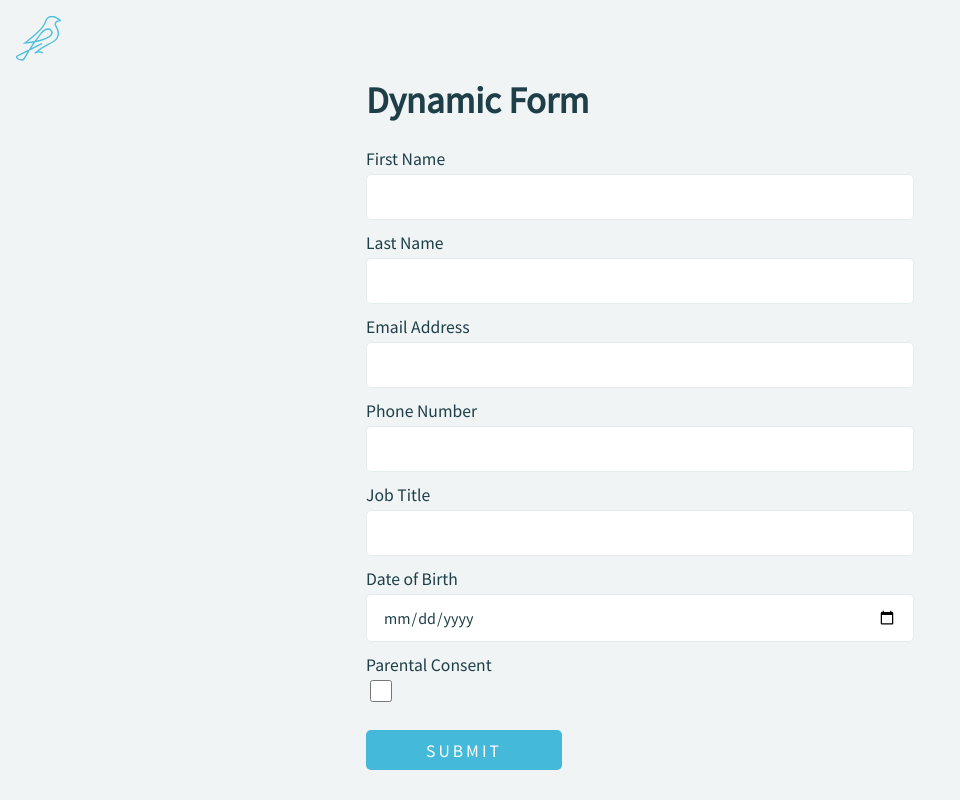
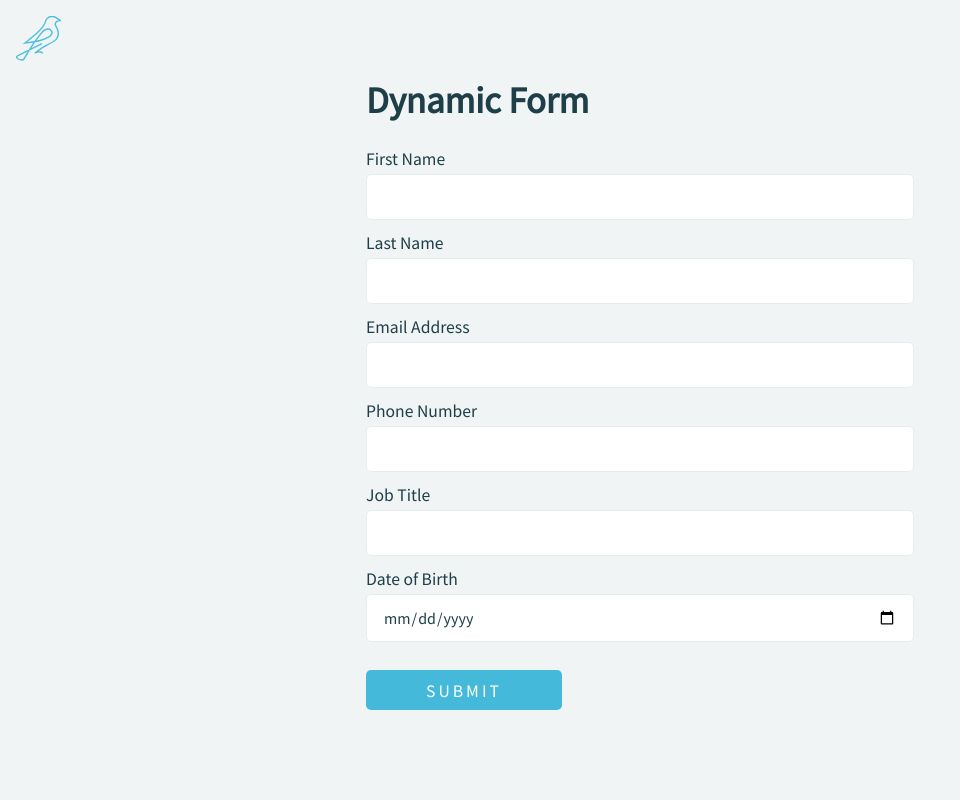
Before and after one commit to leroywan/dynamic-form, a React (Create React App) app: page / in a window 1280 px wide. Shown: the whole page, without its empty margins (0-960 px from the left). Built offline with nearby package versions, Linux system fonts and the light colour scheme.

Commit message:
Add form logic

```diff
--- a/src/App.css
+++ b/src/App.css
@@ -1,10 +1,15 @@
-.app::before, .app::after{
-  content: ' ';
+.app::before,
+.app::after {
+  content: " ";
   display: table;
 }
 
+.app {
+  padding-bottom: var(--spacing-8);
+}
+
 .header {
-  padding: var(--spacing-3)
+  padding: var(--spacing-3);
 }
 
 .logo-container {
--- a/src/components/DynamicForm/DynamicForm.css
+++ b/src/components/DynamicForm/DynamicForm.css
@@ -1,6 +1,6 @@
 .form-field {
   display: block;
-  margin-bottom: var(--spacing-2)
+  margin-bottom: var(--spacing-2);
 }
 
 .form-filed:last-child {
@@ -31,5 +31,5 @@
 }
 
 .form__submit {
-  margin-top: var(--spacing-3)
+  margin-top: var(--spacing-3);
 }
--- a/src/components/DynamicForm/DynamicForm.tsx
+++ b/src/components/DynamicForm/DynamicForm.tsx
@@ -1,60 +1,101 @@
-import React from 'react'
-import { FieldErrors, useForm, UseFormRegister } from "react-hook-form";
+import React from "react";
+import {
+  FieldError,
+  FieldErrors,
+  useForm,
+  UseFormRegister,
+  UseFormWatch,
+} from "react-hook-form";
 
-import './DynamicForm.css'
+import "./DynamicForm.css";
 
-export type FieldTags = "input" | "select" | "textarea"
+export type FieldTags = "input" | "select" | "textarea";
 
 export type InputType =
-"button" |
-"checkbox" |
-"color" |
-"date" |
-"datetime-local" |
-"email" |
-"file" |
-"hidden" |
-"image" |
-"month" |
-"number" |
-"password" |
-"radio" |
-"range" |
-"reset" |
-"search" |
-"submit" |
-"tel" |
-"text" |
-"time" |
-"url" |
-"week"
+  | "button"
+  | "checkbox"
+  | "color"
+  | "date"
+  | "datetime-local"
+  | "email"
+  | "file"
+  | "hidden"
+  | "image"
+  | "month"
+  | "number"
+  | "password"
+  | "radio"
+  | "range"
+  | "reset"
+  | "search"
+  | "submit"
+  | "tel"
+  | "text"
+  | "time"
+  | "url"
+  | "week";
 
 export interface Conditional {
-  name: string
-  show_if: (val?: any) => boolean
+  name: string;
+  show_if: (val?: any) => boolean;
 }
 
 export interface FormField {
-  tag: FieldTags
-  name: string
-  type: InputType
-  human_label: string
-  conditional?: Conditional
-  required?: boolean
+  tag: FieldTags;
+  name: string;
+  type: InputType;
+  human_label: string;
+  conditional?: Conditional;
+  required?: boolean;
 }
 
 interface DynamicFormProps {
   formFields: FormField[];
 }
 
-function renderFormTag(field: FormField, register: UseFormRegister<any>, errors: FieldErrors) {
+function renderFormError(error: FieldError) {
+  if (!error) return null;
+
+  switch (error.type) {
+    case "required":
+      return <span className="form-field__error">This field is required</span>;
+    default:
+      return <span className="form-field__error">This field is invalid</span>;
+  }
+}
+
+function renderFormTag(
+  field: FormField,
+  register: UseFormRegister<any>,
+  watch: UseFormWatch<any>,
+  errors: FieldErrors
+) {
+  if (field.conditional) {
+    const targetValue = watch(field.conditional.name);
+    if (!targetValue || !field.conditional.show_if(targetValue)) {
+      return null;
+    }
+  }
+
   switch (field.tag) {
-    case 'input':
-      return <div className="form-field" key={field.name}>
-        <label className="form-field__label" htmlFor={field.name}>{field.human_label}</label>
-        <input className="form-field__input" id={field.name} type={field.type} {...register(field.name, { required: field.required })} />
-        {errors[field.name] && <span className="form-field__error">This field is required</span>}
-      </div>
+    case "input":
+      return (
+        <div className="form-field" key={field.name}>
+          <label className="form-field__label" htmlFor={field.name}>
+            {field.human_label}
+          </label>
+          <input
+            className="form-field__input"
+            id={field.name}
+            type={field.type}
+            {...register(field.name, {
+              required: field.required,
+              shouldUnregister: true,
+            })}
+          />
+          {renderFormError(errors[field.name])}
+        </div>
+      );
     // TODO: Add <select>
     // case 'select':
     //   return
@@ -62,16 +103,23 @@ function renderFormTag(field: FormField, register: UseFormRegister<any>, errors:
     // case 'textarea':
     //   return
     default:
-      return null
+      return null;
   }
 }
 
-export function DynamicForm({formFields}: DynamicFormProps) {
-  const { register, handleSubmit, formState: { errors } } = useForm();
+export function DynamicForm({ formFields }: DynamicFormProps) {
+  const {
+    register,
+    handleSubmit,
+    watch,
+    formState: { errors },
+  } = useForm();
+
   const onSubmit = (data: FormField) => console.log(data);
-
-  return <form className="form" onSubmit={handleSubmit(onSubmit)}>
-    {formFields.map((field) => renderFormTag(field, register, errors))}
-    <button className="form__submit">Submit</button>
-  </form>
+  return (
+    <form className="form" onSubmit={handleSubmit(onSubmit)}>
+      {formFields.map((field) => renderFormTag(field, register, watch, errors))}
+      <button className="form__submit">Submit</button>
+    </form>
+  );
 }
--- a/src/components/DynamicForm/index.ts
+++ b/src/components/DynamicForm/index.ts
@@ -1 +1 @@
-export * from './DynamicForm'
+export * from "./DynamicForm";
--- a/src/testData.ts
+++ b/src/testData.ts
@@ -1,47 +1,60 @@
-import {FormField} from './components/DynamicForm'
+import { FormField } from "./components/DynamicForm";
 
-const testData: FormField[] = [{
-  "tag": "input",
-	"name": "first_name",
-  "type": "text",
-	"human_label": "First Name",
-  "required": true
-}, {
-  "tag": "input",
-  "name": "last_name",
-  "type": "text",
-	"human_label": "Last Name"
-}, {
-  "tag": "input",
-  "name": "email",
-  "type": "email",
-  "human_label": "Email Address"
-}, {
-  "tag": "input",
-  "name": "phone_number",
-  "type": "text",
-  "human_label": "Phone Number"
-}, {
-  "tag": "input",
-  "name": "job_title",
-  "type": "text",
-  "human_label": "Job Title"
-}, {
-  "tag": "input",
-  "name": "date_of_birth",
-  "type": "date",
-  "human_label": "Date of Birth"
-}, {
-  "tag": "input",
-  "name": "parental_consent",
-  "type": "checkbox",
-  "human_label": "Parental Consent",
-	"conditional": {
-		"name": "date_of_birth",
-		"show_if": (value) => {
-      const now = new Date();
-			return value >= new Date(now.getFullYear() - 13, now.getMonth(), now.getDate());
-    }
-}}]
+const testData: FormField[] = [
+  {
+    tag: "input",
+    name: "first_name",
+    type: "text",
+    human_label: "First Name",
+    required: true,
+  },
+  {
+    tag: "input",
+    name: "last_name",
+    type: "text",
+    human_label: "Last Name",
+  },
+  {
+    tag: "input",
+    name: "email",
+    type: "email",
+    human_label: "Email Address",
+  },
+  {
+    tag: "input",
+    name: "phone_number",
+    type: "text",
+    human_label: "Phone Number",
+  },
+  {
+    tag: "input",
+    name: "job_title",
+    type: "text",
+    human_label: "Job Title",
+  },
+  {
+    tag: "input",
+    name: "date_of_birth",
+    type: "date",
+    human_label: "Date of Birth",
+  },
+  {
+    tag: "input",
+    name: "parental_consent",
+    type: "checkbox",
+    human_label: "Parental Consent",
+    conditional: {
+      name: "date_of_birth",
+      show_if: (value) => {
+        const dateInfo = value.split(/\D/);
+        const now = new Date();
+        return (
+          new Date(dateInfo[0], dateInfo[1], dateInfo[2]) >=
+          new Date(now.getFullYear() - 13, now.getMonth(), now.getDate())
+        );
+      },
+    },
+  },
+];
 
-export {testData};
+export { testData };
```
